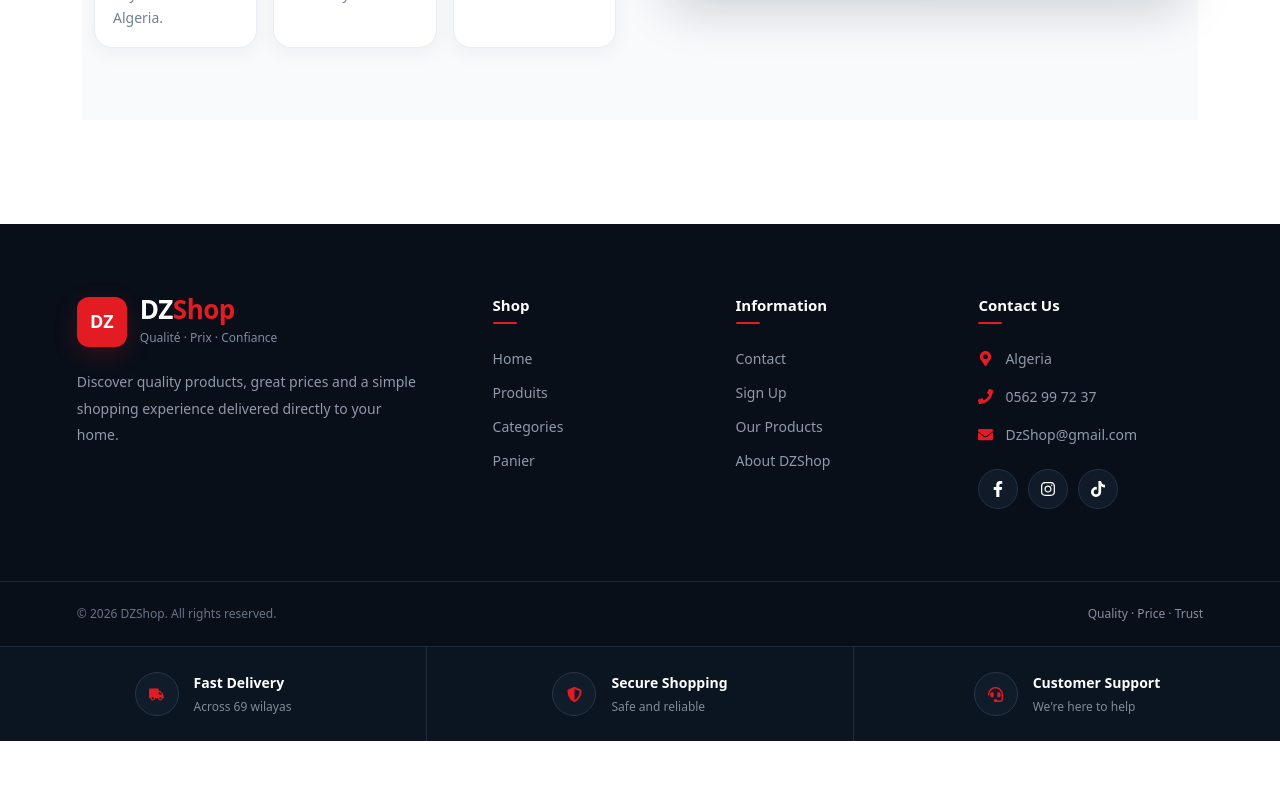
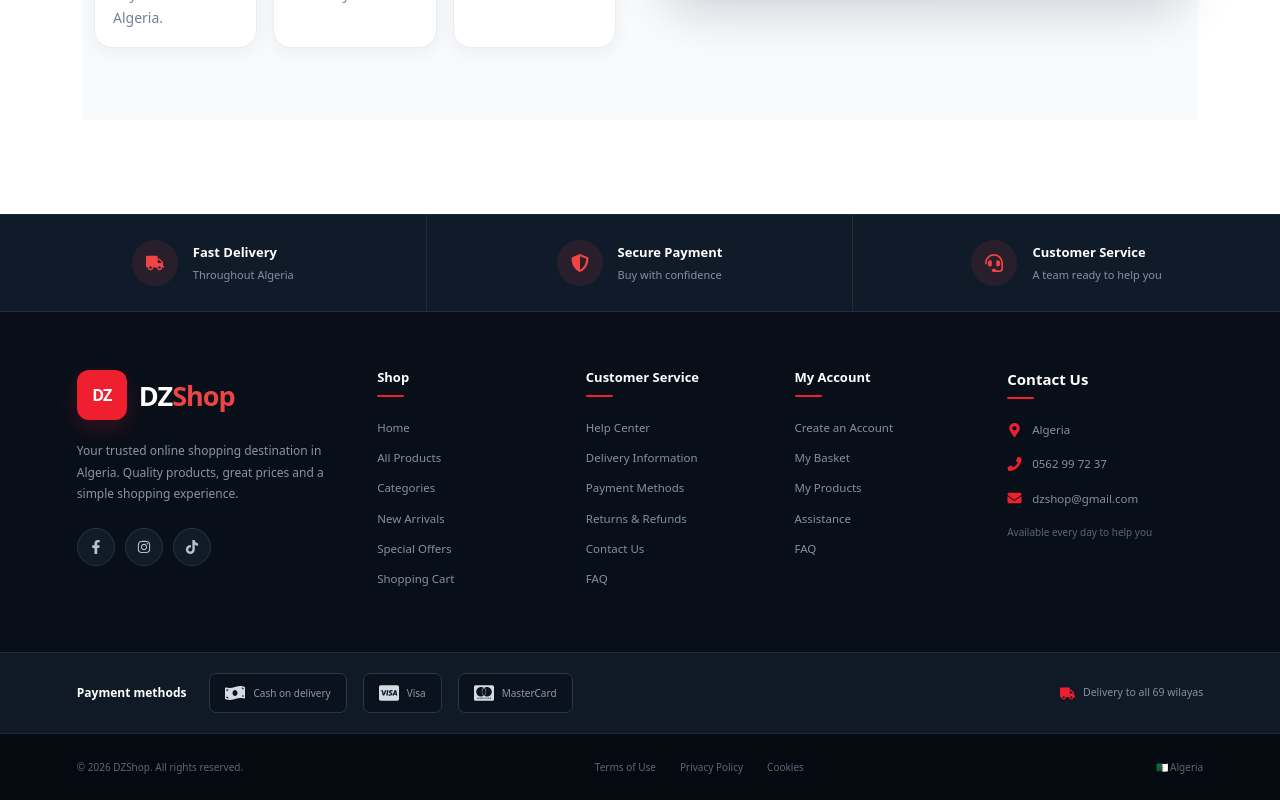
Before and after one commit to nadhirchougui3-lgtm/Dzshope, a React (Vite) app: page / in a window 1280 px wide. Shown: the part 752-1552 px from the top of the page. Before the commit the page ends 1493 px from the top, so only its background shows below. Built offline with nearby package versions, Linux system fonts and the light colour scheme; no server answers.

Commit message:
Update project

```diff
--- a/src/footer.css
+++ b/src/footer.css
@@ -1,17 +1,68 @@
 .dz-footer {
   width: 100%;
-  margin-top: 80px;
+  margin-top: 70px;
   background: #080f19;
-  color: #fff;
+  color: #ffffff;
+  overflow: hidden;
+}
+
+.dz-footer-services {
+  width: 100%;
+  min-height: 98px;
+  display: grid;
+  grid-template-columns: repeat(3, 1fr);
+  background: #101b29;
+  border-top: 1px solid rgba(255,255,255,0.06);
+  border-bottom: 1px solid rgba(255,255,255,0.08);
+}
+
+.dz-footer-service {
+  display: flex;
+  align-items: center;
+  justify-content: center;
+  gap: 15px;
+  padding: 20px 30px;
+  border-right: 1px solid rgba(255,255,255,0.08);
+}
+
+.dz-footer-service:last-child {
+  border-right: none;
+}
+
+.dz-footer-service-icon {
+  width: 46px;
+  height: 46px;
+  min-width: 46px;
+  display: flex;
+  align-items: center;
+  justify-content: center;
+  border-radius: 50%;
+  background: rgba(239,68,68,0.11);
+  color: #ef4444;
+  font-size: 18px;
+}
+
+.dz-footer-service strong {
+  display: block;
+  margin-bottom: 5px;
+  color: #ffffff;
+  font-size: 13px;
+  font-weight: 700;
+}
+
+.dz-footer-service span {
+  display: block;
+  color: #8491a3;
+  font-size: 11px;
 }
 
 .dz-footer-main {
   width: 100%;
-  padding: 72px 6%;
+  padding: 58px 6% 52px;
   display: grid;
-  grid-template-columns: 2fr 1fr 1fr 1.3fr;
-  gap: 70px;
-  box-sizing: border-box;
+  grid-template-columns: 1.55fr 1fr 1fr 1fr 1.2fr;
+  gap: 42px;
+  background: #080f19;
 }
 
 .dz-footer-brand {
@@ -21,334 +72,343 @@
 .dz-footer-logo {
   display: inline-flex;
   align-items: center;
-  gap: 13px;
-  margin-bottom: 22px;
-  color: #fff;
+  gap: 12px;
+  margin-bottom: 20px;
+  color: #ffffff;
   text-decoration: none;
 }
 
-.dz-footer-logo-icon {
+.dz-footer-logo-box {
   width: 50px;
   height: 50px;
   display: flex;
   align-items: center;
   justify-content: center;
-  background: #e31b23;
-  color: #fff;
-  font-size: 18px;
-  font-weight: 800;
   border-radius: 12px;
-  box-shadow: 0 8px 25px rgba(227, 27, 35, 0.2);
+  background: #ef1f2f;
+  color: #ffffff;
+  font-size: 16px;
+  font-weight: 900;
+  letter-spacing: -1px;
+  box-shadow: 0 8px 22px rgba(239,31,47,0.2);
 }
 
-.dz-footer-logo-name {
-  font-size: 26px;
+.dz-footer-logo-text {
+  color: #ffffff;
+  font-size: 27px;
+  line-height: 1;
   font-weight: 800;
-  line-height: 1;
-  letter-spacing: -0.5px;
+  letter-spacing: -1px;
 }
 
-.dz-footer-logo-name span {
-  color: #e31b23;
-}
-
-.dz-footer-logo-tagline {
-  margin-top: 7px;
-  color: #7f8b9d;
-  font-size: 12px;
+.dz-footer-logo-text span {
+  color: #ef4444;
 }
 
 .dz-footer-description {
-  max-width: 370px;
-  margin: 0;
-  color: #8f9aaa;
+  max-width: 310px;
+  margin: 0 0 23px;
+  color: #8995a6;
+  font-size: 12px;
+  line-height: 1.8;
+}
+
+.dz-footer-socials {
+  display: flex;
+  align-items: center;
+  gap: 10px;
+}
+
+.dz-footer-socials a {
+  width: 38px;
+  height: 38px;
+  display: flex;
+  align-items: center;
+  justify-content: center;
+  border: 1px solid #263444;
+  border-radius: 50%;
+  background: #111c2a;
+  color: #b8c1cc;
   font-size: 14px;
-  line-height: 1.9;
+  text-decoration: none;
+  transition: all 0.25s ease;
+}
+
+.dz-footer-socials a:hover {
+  background: rgba(239,68,68,0.12);
+  transform: translateY(-3px);
 }
 
 .dz-footer-column {
+  min-width: 0;
   display: flex;
   flex-direction: column;
   align-items: flex-start;
 }
 
 .dz-footer-column h3 {
-  position: relative;
-  margin: 0 0 24px;
-  padding-bottom: 10px;
-  color: #fff;
-  font-size: 15px;
+  margin: 0 0 22px;
+  color: #ffffff;
+  font-size: 13px;
   font-weight: 700;
 }
 
 .dz-footer-column h3::after {
   content: "";
-  position: absolute;
-  left: 0;
-  bottom: 0;
-  width: 24px;
+  display: block;
+  width: 27px;
   height: 2px;
-  border-radius: 10px;
-  background: #e31b23;
+  margin-top: 9px;
+  border-radius: 2px;
+  background: #ef1f2f;
 }
 
 .dz-footer-column > a {
   margin-bottom: 13px;
-  color: #8f9aaa;
-  font-size: 14px;
+  color: #8491a3;
+  font-size: 11.5px;
+  line-height: 1.5;
   text-decoration: none;
-  transition: color 0.2s ease, transform 0.2s ease;
+  transition: all 0.2s ease;
 }
 
 .dz-footer-column > a:hover {
-  color: #fff;
-  transform: translateX(3px);
+  color: #ffffff;
+  transform: translateX(4px);
 }
 
 .dz-footer-contact {
-  align-items: flex-start;
+  padding-left: 4px;
+}
+
+.dz-footer-contact h3 {
+  font-size: 15px;
 }
 
 .dz-contact-item {
+  width: 100%;
   display: flex;
   align-items: center;
-  gap: 12px;
+  gap: 10px;
   margin-bottom: 17px;
-  color: #8f9aaa;
+  color: #8491a3;
+  font-size: 11.5px;
+}
+
+.dz-contact-item svg {
+  min-width: 15px;
+  color: #ef1f2f;
   font-size: 14px;
 }
 
-.dz-contact-item svg {
-  width: 15px;
-  height: 15px;
-  flex-shrink: 0;
-  color: #e31b23;
-}
-
 .dz-contact-item a {
-  color: #8f9aaa;
+  color: #8491a3;
   text-decoration: none;
   transition: color 0.2s ease;
 }
 
 .dz-contact-item a:hover {
-  color: #fff;
+  color: #ffffff;
 }
 
-.dz-socials {
+.dz-contact-note {
+  margin-top: 1px;
+  color: #596779;
+  font-size: 10px;
+}
+
+.dz-footer-payment {
+  width: 100%;
+  min-height: 82px;
+  padding: 18px 6%;
   display: flex;
   align-items: center;
-  gap: 10px;
-  margin-top: 7px;
+  gap: 16px;
+  background: #101a27;
+  border-top: 1px solid rgba(255,255,255,0.07);
+  border-bottom: 1px solid rgba(255,255,255,0.07);
 }
 
-.dz-socials a {
-  width: 40px;
-  height: 40px;
+.dz-payment-title {
+  margin-right: 7px;
+  color: #ffffff;
+  font-size: 12px;
+  font-weight: 700;
+  white-space: nowrap;
+}
+
+.dz-payment-method {
+  min-height: 40px;
+  padding: 0 15px;
   display: flex;
   align-items: center;
-  justify-content: center;
-  border-radius: 50%;
-  background: #101a29;
-  border: 1px solid #223147;
-  color: #fff;
-  text-decoration: none;
-  transition: all 0.25s ease;
+  gap: 8px;
+  border: 1px solid #283647;
+  border-radius: 7px;
+  background: #0a121d;
+  color: #8d99a9;
+  font-size: 10px;
+  white-space: nowrap;
 }
 
-.dz-socials a svg {
-  width: 16px;
-  height: 16px;
+.dz-payment-method svg {
+  color: #d5dbe2;
+  font-size: 20px;
 }
 
-.dz-socials a:hover {
-  transform: translateY(-3px);
-  border-color: #e31b23;
-  background: rgba(227, 27, 35, 0.12);
-  color: #e31b23;
+.dz-payment-method:first-of-type svg {
+  color: #ef4444;
+}
+
+.dz-delivery-note {
+  margin-left: auto;
+  display: flex;
+  align-items: center;
+  gap: 8px;
+  color: #8491a3;
+  font-size: 10.5px;
+  white-space: nowrap;
+}
+
+.dz-delivery-note svg {
+  color: #ef1f2f;
+  font-size: 15px;
 }
 
 .dz-footer-bottom {
   width: 100%;
-  min-height: 65px;
-  padding: 18px 6%;
+  min-height: 66px;
+  padding: 0 6%;
   display: flex;
   align-items: center;
   justify-content: space-between;
-  border-top: 1px solid #172536;
-  box-sizing: border-box;
+  gap: 25px;
+  background: #050a10;
 }
 
-.dz-footer-bottom p,
-.dz-footer-bottom span {
+.dz-footer-bottom p {
   margin: 0;
-  color: #687587;
-  font-size: 12px;
+  color: #596779;
+  font-size: 10px;
 }
 
-.dz-footer-bottom span {
-  color: #8490a0;
+.dz-footer-bottom-links {
+  display: flex;
+  align-items: center;
+  gap: 24px;
 }
 
-.dz-footer-services {
-  width: 100%;
-  min-height: 94px;
-  display: flex;
-  align-items: stretch;
-  background: #0b1421;
-  border-top: 1px solid #1c2a3b;
-  box-sizing: border-box;
+.dz-footer-bottom-links a {
+  color: #596779;
+  font-size: 10px;
+  text-decoration: none;
+  transition: color 0.2s ease;
 }
 
-.dz-footer-service {
-  flex: 1;
-  min-height: 94px;
-  padding: 20px 30px;
-  display: flex;
-  align-items: center;
-  justify-content: center;
-  gap: 15px;
-  box-sizing: border-box;
-  transition: background 0.25s ease;
+.dz-footer-bottom-links a:hover {
+  color: #ef4444;
 }
 
-.dz-footer-service:hover {
-  background: #0e1928;
+.dz-footer-country {
+  color: #596779;
+  font-size: 10px;
+  white-space: nowrap;
 }
 
-.dz-footer-service + .dz-footer-service {
-  border-left: 1px solid #1c2a3b;
-}
-
-.dz-footer-service-icon {
-  width: 44px;
-  height: 44px;
-  flex-shrink: 0;
-  display: flex;
-  align-items: center;
-  justify-content: center;
-  border-radius: 50%;
-  background: #111c2b;
-  border: 1px solid #26364b;
-  color: #e31b23;
-  font-size: 15px;
-  transition: all 0.25s ease;
-}
-
-.dz-footer-service:hover .dz-footer-service-icon {
-  background: #e31b23;
-  border-color: #e31b23;
-  color: #fff;
-  transform: translateY(-2px);
-}
-
-.dz-footer-service strong {
-  display: block;
-  margin-bottom: 5px;
-  color: #fff;
-  font-size: 14px;
-  font-weight: 600;
-}
-
-.dz-footer-service span {
-  display: block;
-  color: #7f8a99;
-  font-size: 12px;
-}
-
-@media (max-width: 1100px) {
+@media (max-width: 1150px) {
   .dz-footer-main {
-    grid-template-columns: 1.7fr 1fr 1fr 1.2fr;
-    gap: 40px;
-    padding-left: 5%;
-    padding-right: 5%;
+    grid-template-columns: 1.4fr 1fr 1fr 1fr;
+    gap: 32px;
   }
 
-  .dz-footer-bottom {
-    padding-left: 5%;
-    padding-right: 5%;
+  .dz-footer-contact {
+    grid-column: span 2;
+    padding-left: 0;
+  }
+
+  .dz-delivery-note {
+    display: none;
   }
 }
 
-@media (max-width: 900px) {
+@media (max-width: 850px) {
+  .dz-footer-services {
+    grid-template-columns: 1fr;
+  }
+
+  .dz-footer-service {
+    justify-content: flex-start;
+    border-right: none;
+    border-bottom: 1px solid rgba(255,255,255,0.08);
+  }
+
+  .dz-footer-service:last-child {
+    border-bottom: none;
+  }
+
   .dz-footer-main {
-    grid-template-columns: 1.5fr 1fr 1fr;
-    gap: 45px 35px;
+    grid-template-columns: 1fr 1fr;
+    padding: 45px 7%;
+    gap: 40px 30px;
   }
 
   .dz-footer-brand {
-    grid-column: 1 / -1;
+    grid-column: span 2;
   }
 
-  .dz-footer-service {
-    padding: 20px 15px;
-    gap: 11px;
-  }
-}
-
-@media (max-width: 650px) {
-  .dz-footer-main {
-    grid-template-columns: 1fr 1fr;
-    gap: 40px 25px;
-    padding: 55px 25px;
+  .dz-footer-contact {
+    grid-column: span 2;
   }
 
-  .dz-footer-brand {
-    grid-column: 1 / -1;
+  .dz-footer-payment {
+    padding: 20px 7%;
+    flex-wrap: wrap;
   }
 
-  .dz-footer-description {
-    max-width: 100%;
-  }
-
-  .dz-footer-services {
-    flex-direction: column;
-  }
-
-  .dz-footer-service {
-    min-height: 78px;
-    justify-content: flex-start;
-    padding: 17px 25px;
-  }
-
-  .dz-footer-service + .dz-footer-service {
-    border-left: none;
-    border-top: 1px solid #1c2a3b;
+  .dz-payment-title {
+    width: 100%;
   }
 
   .dz-footer-bottom {
     min-height: auto;
-    padding: 20px 25px;
-    flex-direction: column;
-    gap: 8px;
+    padding: 20px 7%;
+    flex-wrap: wrap;
+    justify-content: center;
     text-align: center;
   }
 }
 
-@media (max-width: 450px) {
+@media (max-width: 500px) {
   .dz-footer-main {
     grid-template-columns: 1fr;
-    padding: 50px 22px;
   }
 
-  .dz-footer-brand {
-    grid-column: auto;
-  }
-
-  .dz-footer-column h3 {
-    margin-bottom: 20px;
-  }
-
-  .dz-footer-services {
-    width: 100%;
+  .dz-footer-brand,
+  .dz-footer-contact {
+    grid-column: span 1;
   }
 
   .dz-footer-service {
-    padding: 16px 22px;
+    padding: 18px 7%;
   }
 
-  .dz-footer-service-icon {
-    width: 40px;
-    height: 40px;
+  .dz-footer-payment {
+    padding: 20px 7%;
+  }
+
+  .dz-payment-method {
+    flex: 1;
+    justify-content: center;
+  }
+
+  .dz-footer-bottom {
+    flex-direction: column;
+    gap: 14px;
+  }
+
+  .dz-footer-bottom-links {
+    flex-wrap: wrap;
+    justify-content: center;
+    gap: 12px 18px;
   }
 }
--- a/src/footer.jsx
+++ b/src/footer.jsx
@@ -8,7 +8,10 @@ import {
   FaEnvelope,
   FaTruck,
   FaShieldAlt,
-  FaHeadset
+  FaHeadset,
+  FaCcVisa,
+  FaCcMastercard,
+  FaMoneyBillWave
 } from 'react-icons/fa'
 import './Footer.css'
 
@@ -16,43 +19,97 @@ function Footer() {
   return (
     <footer className="dz-footer">
 
+      <div className="dz-footer-services">
+
+        <div className="dz-footer-service">
+          <div className="dz-footer-service-icon">
+            <FaTruck />
+          </div>
+          <div>
+            <strong>Fast Delivery</strong>
+            <span>Throughout Algeria</span>
+          </div>
+        </div>
+
+        <div className="dz-footer-service">
+          <div className="dz-footer-service-icon">
+            <FaShieldAlt />
+          </div>
+          <div>
+            <strong>Secure Payment</strong>
+            <span>Buy with confidence</span>
+          </div>
+        </div>
+
+        <div className="dz-footer-service">
+          <div className="dz-footer-service-icon">
+            <FaHeadset />
+          </div>
+          <div>
+            <strong>Customer Service</strong>
+            <span>A team ready to help you</span>
+          </div>
+        </div>
+
+      </div>
+
       <div className="dz-footer-main">
 
         <div className="dz-footer-brand">
+
           <Link to="/" className="dz-footer-logo">
-            <div className="dz-footer-logo-icon">DZ</div>
-
-            <div>
-              <div className="dz-footer-logo-name">
-                DZ<span>Shop</span>
-              </div>
-
-              <div className="dz-footer-logo-tagline">
-                Qualité · Prix · Confiance
-              </div>
-            </div>
+            <span className="dz-footer-logo-box">DZ</span>
+            <span className="dz-footer-logo-text">
+              DZ<span>Shop</span>
+            </span>
           </Link>
 
           <p className="dz-footer-description">
-            Discover quality products, great prices and a simple
-            shopping experience delivered directly to your home.
+            Your trusted online shopping destination in Algeria.
+            Quality products, great prices and a simple shopping experience.
           </p>
+
+          <div className="dz-footer-socials">
+            <a href="#" aria-label="Facebook">
+              <FaFacebookF />
+            </a>
+            <a href="#" aria-label="Instagram">
+              <FaInstagram />
+            </a>
+            <a href="#" aria-label="TikTok">
+              <FaTiktok />
+            </a>
+          </div>
+
         </div>
 
         <div className="dz-footer-column">
           <h3>Shop</h3>
           <Link to="/">Home</Link>
-          <Link to="/produits">Produits</Link>
+          <Link to="/produits">All Products</Link>
           <Link to="/categories">Categories</Link>
-          <Link to="/panier">Panier</Link>
+          <Link to="/produits">New Arrivals</Link>
+          <Link to="/produits">Special Offers</Link>
+          <Link to="/panier">Shopping Cart</Link>
         </div>
 
         <div className="dz-footer-column">
-          <h3>Information</h3>
-          <Link to="/contact">Contact</Link>
-          <Link to="/signup">Sign Up</Link>
-          <Link to="/produits">Our Products</Link>
-          <Link to="/">About DZShop</Link>
+          <h3>Customer Service</h3>
+          <Link to="/contact">Help Center</Link>
+          <Link to="/contact">Delivery Information</Link>
+          <Link to="/contact">Payment Methods</Link>
+          <Link to="/contact">Returns & Refunds</Link>
+          <Link to="/contact">Contact Us</Link>
+          <Link to="/contact">FAQ</Link>
+        </div>
+
+        <div className="dz-footer-column">
+          <h3>My Account</h3>
+          <Link to="/signup">Create an Account</Link>
+          <Link to="/panier">My Basket</Link>
+          <Link to="/produits">My Products</Link>
+          <Link to="/contact">Assistance</Link>
+          <Link to="/contact">FAQ</Link>
         </div>
 
         <div className="dz-footer-column dz-footer-contact">
@@ -70,67 +127,59 @@ function Footer() {
 
           <div className="dz-contact-item">
             <FaEnvelope />
-            <a href="mailto:contact@dzshop.com">
-              DzShop@gmail.com
-            </a>
+            <a href="mailto:dzshop@gmail.com">dzshop@gmail.com</a>
           </div>
 
-          <div className="dz-socials">
-            <a href="#" aria-label="Facebook">
-              <FaFacebookF />
-            </a>
+          <span className="dz-contact-note">
+            Available every day to help you
+          </span>
+        </div>
 
-            <a href="#" aria-label="Instagram">
-              <FaInstagram />
-            </a>
+      </div>
 
-            <a href="#" aria-label="TikTok">
-              <FaTiktok />
-            </a>
-          </div>
+      <div className="dz-footer-payment">
+
+        <div className="dz-payment-title">
+          Payment methods
+        </div>
+
+        <div className="dz-payment-method">
+          <FaMoneyBillWave />
+          <span>Cash on delivery</span>
+        </div>
+
+        <div className="dz-payment-method">
+          <FaCcVisa />
+          <span>Visa</span>
+        </div>
+
+        <div className="dz-payment-method">
+          <FaCcMastercard />
+          <span>MasterCard</span>
+        </div>
+
+        <div className="dz-delivery-note">
+          <FaTruck />
+          <span>Delivery to all 69 wilayas</span>
         </div>
 
       </div>
 
       <div className="dz-footer-bottom">
-        <p>© {new Date().getFullYear()} DZShop. All rights reserved.</p>
-        <span>Quality · Price · Trust</span>
-      </div>
 
-      <div className="dz-footer-services">
+        <p>
+          © {new Date().getFullYear()} DZShop. All rights reserved.
+        </p>
 
-        <div className="dz-footer-service">
-          <div className="dz-footer-service-icon">
-            <FaTruck />
-          </div>
-
-          <div>
-            <strong>Fast Delivery</strong>
-            <span>Across 69 wilayas</span>
-          </div>
+        <div className="dz-footer-bottom-links">
+          <a href="#">Terms of Use</a>
+          <a href="#">Privacy Policy</a>
+          <a href="#">Cookies</a>
         </div>
 
-        <div className="dz-footer-service">
-          <div className="dz-footer-service-icon">
-            <FaShieldAlt />
-          </div>
-
-          <div>
-            <strong>Secure Shopping</strong>
-            <span>Safe and reliable</span>
-          </div>
-        </div>
-
-        <div className="dz-footer-service">
-          <div className="dz-footer-service-icon">
-            <FaHeadset />
-          </div>
-
-          <div>
-            <strong>Customer Support</strong>
-            <span>We're here to help</span>
-          </div>
-        </div>
+        <span className="dz-footer-country">
+          🇩🇿 Algeria
+        </span>
 
       </div>
 
```
Also changed, not shown: 1 other file (tests, documents, lock files or other folders).
